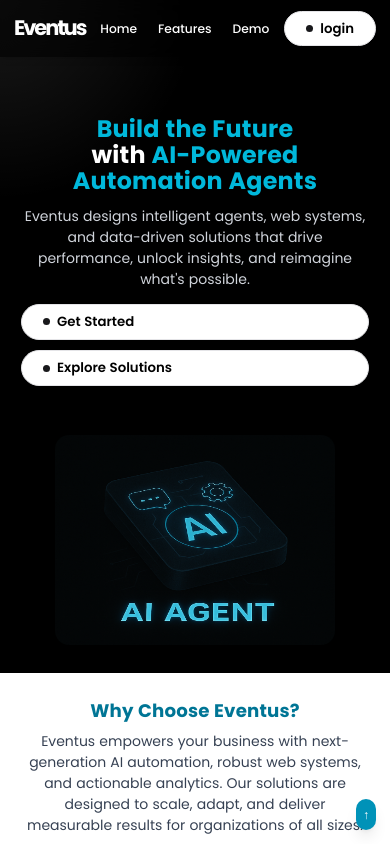
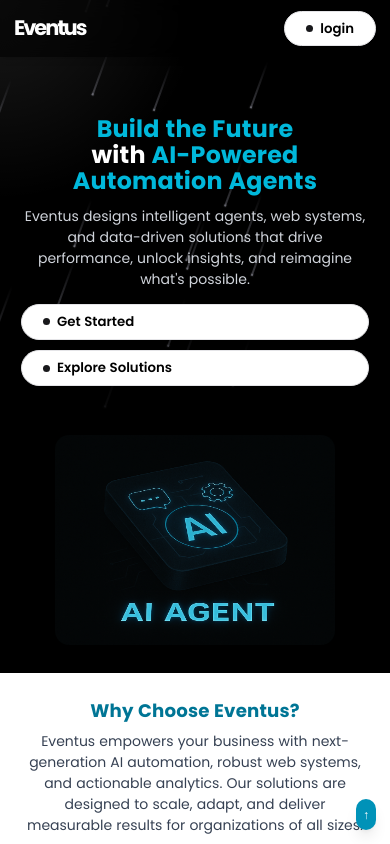
Before and after one commit to kojowiafe-dev/mailto, a React (Vite) app in the folder frontend/: page / in a window 390 px wide. Shown: the top 844 px of the page. Built offline with nearby package versions, Linux system fonts and the light colour scheme.

Commit message:
commit message

```diff
--- a/frontend/src/Pages/Hero.jsx
+++ b/frontend/src/Pages/Hero.jsx
@@ -4,7 +4,7 @@ import AOS from "aos";
 import "aos/dist/aos.css";
 import { MarqueeDemo } from "../Routes/ReviewCard";
 import { InteractiveHoverButton } from "../components/magicui/interactive-hover-button";
-// import { Meteors } from '@/components/magicui/meteors';
+import { Meteors } from "@/components/magicui/meteors";
 import { Globe } from "@/components/magicui/globe";
 import Tech from "../assets/tech.png";
 import Demo from "./Demo";
@@ -25,7 +25,7 @@ const Hero = () => {
       id="hero"
       className="min-h-screen flex flex-col scrollbar-thin scrollbar-thumb-indigo-500 scrollbar-track-gray-200 overflow-y-auto pt-25 sm:pt-28 overflow-x-hidden"
     >
-      {/* <Meteors number={30} /> */}
+      <Meteors number={30} />
 
       {/* Hero Header */}
       <div className="relative z-10 flex flex-col lg:flex-row items-center justify-between px-4 sm:px-6 md:px-8 lg:px-12 xl:px-20 flex-1 pb-8 lg:pb-10 gap-8 lg:gap-0 mt-8 sm:mt-0">
--- a/frontend/src/Pages/Register.jsx
+++ b/frontend/src/Pages/Register.jsx
@@ -104,7 +104,7 @@ const Register = () => {
             <CardAction>
               <Button
                 variant="link"
-                className="text-base text-white hover:bg-gradient-to-r from-purple-600 to-pink-500 hover:text-transparent bg-clip-text cursor-pointer"
+                className="text-base text-white hover:text-cyan-500 cursor-pointer"
                 onClick={() => navigate("/login")}
               >
                 Login
--- a/frontend/src/Routes/Header.jsx
+++ b/frontend/src/Routes/Header.jsx
@@ -34,7 +34,7 @@ const Header = React.memo(() => {
       >
         Eventus
       </FlipText>
-      <ul className="flex items-center justify-around gap-6 text-sm font-medium">
+      <ul className="md:flex items-center justify-around gap-6 text-sm font-medium hidden">
         <li>
           <Link
             onClick={() => navigate("/")}
```
